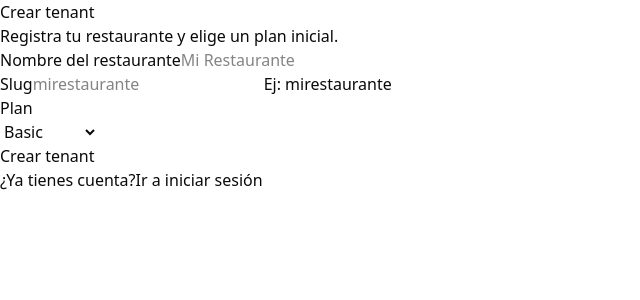
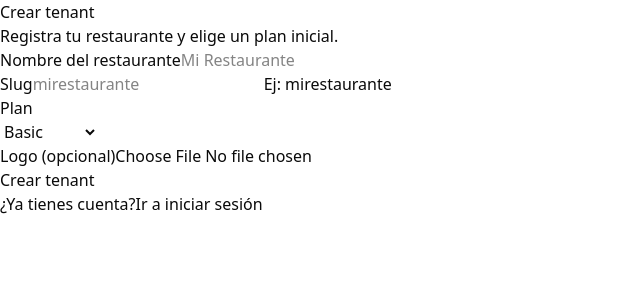
Before and after one commit to asalas-smarteam/POS-SERVICE-NEXT, a Next.js app: page /register in a window 1280 px wide. Shown: the top 300 px of the page, without its empty margins (0-640 px from the left). Built offline with nearby package versions, Linux system fonts and the light colour scheme.

Commit message:
Add logo upload to tenant registration

```diff
--- a/src/app/register/page.js
+++ b/src/app/register/page.js
@@ -27,6 +27,7 @@ export default function RegisterPage() {
     name: "",
     slug: "",
     plan: "basic",
+    logo: null,
   });
   const [error, setError] = useState("");
   const [success, setSuccess] = useState("");
@@ -38,6 +39,24 @@ export default function RegisterPage() {
 
   const handlePlanChange = (value) => {
     setFormData((prev) => ({ ...prev, plan: value }));
+  };
+
+  const handleLogoChange = (event) => {
+    const file = event.target.files?.[0] ?? null;
+    if (!file) {
+      setFormData((prev) => ({ ...prev, logo: null }));
+      return;
+    }
+
+    const allowedTypes = ["image/png", "image/jpeg", "image/webp"];
+    if (!allowedTypes.includes(file.type)) {
+      setError("El logo debe ser un PNG, JPG o WEBP.");
+      event.target.value = "";
+      setFormData((prev) => ({ ...prev, logo: null }));
+      return;
+    }
+
+    setFormData((prev) => ({ ...prev, logo: file }));
   };
 
   const handleSubmit = async (event) => {
@@ -57,17 +76,17 @@ export default function RegisterPage() {
 
     try {
       setLoading(true);
+      const payload = new FormData();
+      payload.append("name", formData.name);
+      payload.append("slug", formData.slug);
+      payload.append("plan", formData.plan || "basic");
+      if (formData.logo) {
+        payload.append("logo", formData.logo);
+      }
       // TODO: reemplazar opciones de plan con fetch a /api/plans cuando exista.
       const response = await fetch("http://localhost:3000/api/tenants", {
         method: "POST",
-        headers: {
-          "Content-Type": "application/json",
-        },
-        body: JSON.stringify({
-          name: formData.name,
-          slug: formData.slug,
-          plan: formData.plan || "basic",
-        }),
+        body: payload,
       });
 
       const data = await response.json().catch(() => ({}));
@@ -150,6 +169,15 @@ export default function RegisterPage() {
                 </SelectTrigger>
               </Select>
             </div>
+            <div className="ui-field">
+              <Label htmlFor="logo">Logo (opcional)</Label>
+              <Input
+                id="logo"
+                type="file"
+                accept="image/png,image/jpeg,image/webp"
+                onChange={handleLogoChange}
+              />
+            </div>
             {error ? (
               <Alert variant="destructive">
                 <AlertTitle>Error</AlertTitle>
```
